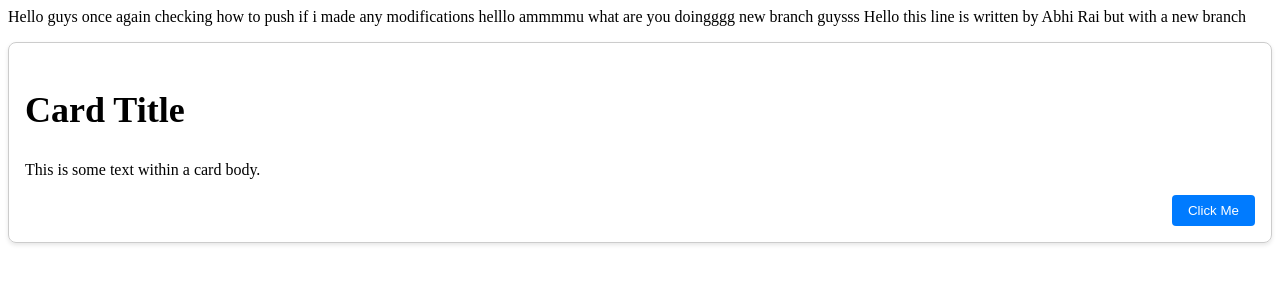
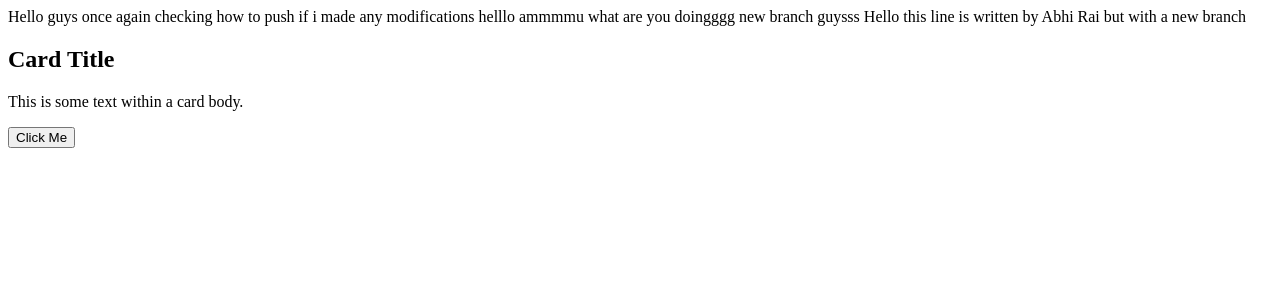
Before and after one commit to Manash2005/eco_friendly, a website: page Second.html in a window 1280 px wide. Drawn offline with Linux system fonts and the light colour scheme.

Commit message:
card removed

```diff
--- a/Second.html
+++ b/Second.html
@@ -26,37 +26,7 @@
         </div>
     </div>
 
-    <style>
-        .card {
-            border: 1px solid #ccc;
-            border-radius: 8px;
-            padding: 16px;
-            margin: 16px 0;
-            box-shadow: 0 2px 4px rgba(0, 0, 0, 0.1);
-        }
-        .card-header {
-            font-size: 1.5em;
-            margin-bottom: 8px;
-        }
-        .card-body {
-            font-size: 1em;
-            margin-bottom: 16px;
-        }
-        .card-footer {
-            text-align: right;
-        }
-        .card-footer button {
-            padding: 8px 16px;
-            border: none;
-            border-radius: 4px;
-            background-color: #007BFF;
-            color: white;
-            cursor: pointer;
-        }
-        .card-footer button:hover {
-            background-color: #0056b3;
-        }
-    </style>
+
 
 </body>
 </html>
```
